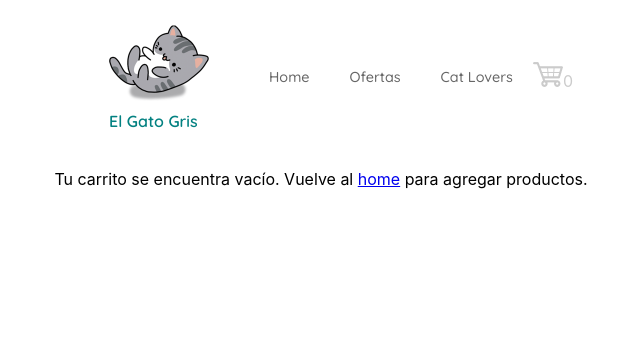
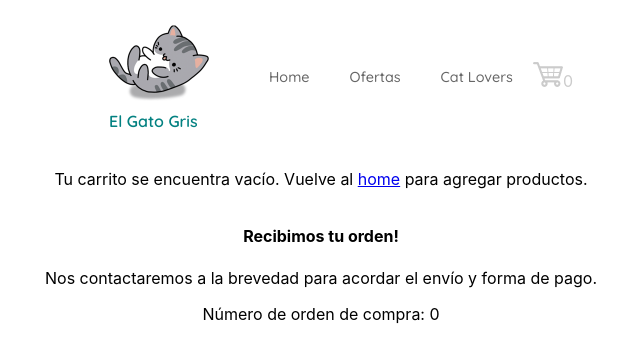
Before and after one commit to vickyarguijo/arguijo_el_gato_gris, a React (Create React App) app: page /confirmation in a window 1280 px wide. Shown: the top 362 px of the page, without its empty margins (319-959 px from the left). Built offline with nearby package versions, Linux system fonts and the light colour scheme.

Commit message:
confirmation component

```diff
--- a/src/App.js
+++ b/src/App.js
@@ -4,6 +4,7 @@ import {Navbar} from './components/navbar/navbar'
 import {ItemListContainer} from './components/itemlistcontainer/itemlistcontainer'
 import {ItemDetailContainer} from './components/itemdetailcontainer/itemdetailcontainer'
 import {Cart} from './components/cart/cart'
+import {Confirmation} from './components/confirmation/confirmation'
 import {CartProvider} from './components/context/cartcontext'
 import './App.css';
 
@@ -36,6 +37,9 @@ function App() {
               <Route exact path="/:cart">
                 <Cart />
               </Route>
+              <Route path="/confirmation">
+                <Confirmation />
+              </Route>
 
           </main>
         </Switch>
--- a/src/components/cart/cart.js
+++ b/src/components/cart/cart.js
@@ -1,11 +1,12 @@
 import './cart.css'
 import {useContext, useState} from 'react'
 import {CartContext} from '../context/cartcontext'
-import {Link} from 'react-router-dom'
+import {Link, useParams} from 'react-router-dom'
 import {Fragment} from 'react'
 
 export const Cart = () => {
     const {cart} = useContext(CartContext);
+    const {orderId} = useContext(CartContext);
     const {cartTotalPrice} = useContext(CartContext);
     const {removeItem} = useContext(CartContext);
     const {clearCart} = useContext(CartContext);
@@ -64,7 +65,9 @@ export const Cart = () => {
                         {error && <span className='errorMessage'>*Debes completar este campo para finalizar la orden de compra. </span>}
                         <input type="text" name="email" value={email} onChange={handleChange} onBlur={handleBlur} placeholder="example@example.com" />
 
-                        <button className='cartFinalizarCompra' onClick={()=> createOrder(inputValues, cart)} type="submit" disabled={[name, phone, email].includes('')}>Comprar</button>
+                        <Link to='/confirmation'>
+                            <button className='cartFinalizarCompra' onClick={()=> createOrder(inputValues, cart)} type="submit" disabled={[name, phone, email].includes('')}>Comprar</button>
+                        </Link>
                     </form>
                 </Fragment>
             }
--- /dev/null
+++ b/src/components/confirmation/confirmation.js
@@ -0,0 +1,19 @@
+import './confirmation.css'
+import {useContext} from 'react'
+import {CartContext} from '../context/cartcontext'
+
+export const Confirmation = () => {
+
+    const {orderId} = useContext(CartContext);
+
+    return (
+        <div className="confirmation">
+
+             <h4>Recibimos tu orden!</h4>
+             <p>Nos contactaremos a la brevedad para acordar el envío y forma de pago.</p>
+             <p>Número de orden de compra: {orderId}</p>
+        </div>
+
+    )
+
+}
--- a/src/components/context/cartcontext.js
+++ b/src/components/context/cartcontext.js
@@ -103,7 +103,7 @@ export const CartProvider = ({children}) => {
     )
 
     return (
-        <CartContext.Provider value={{cart,cartQuantity, cartTotalPrice,addItem, removeItem, clearCart, createOrder}}>
+        <CartContext.Provider value={{cart,cartQuantity,orderId, cartTotalPrice,addItem, removeItem, clearCart, createOrder}}>
             {children}
         </CartContext.Provider>
     )
```
Also changed, not shown: src/components/confirmation/confirmation.css (added).
